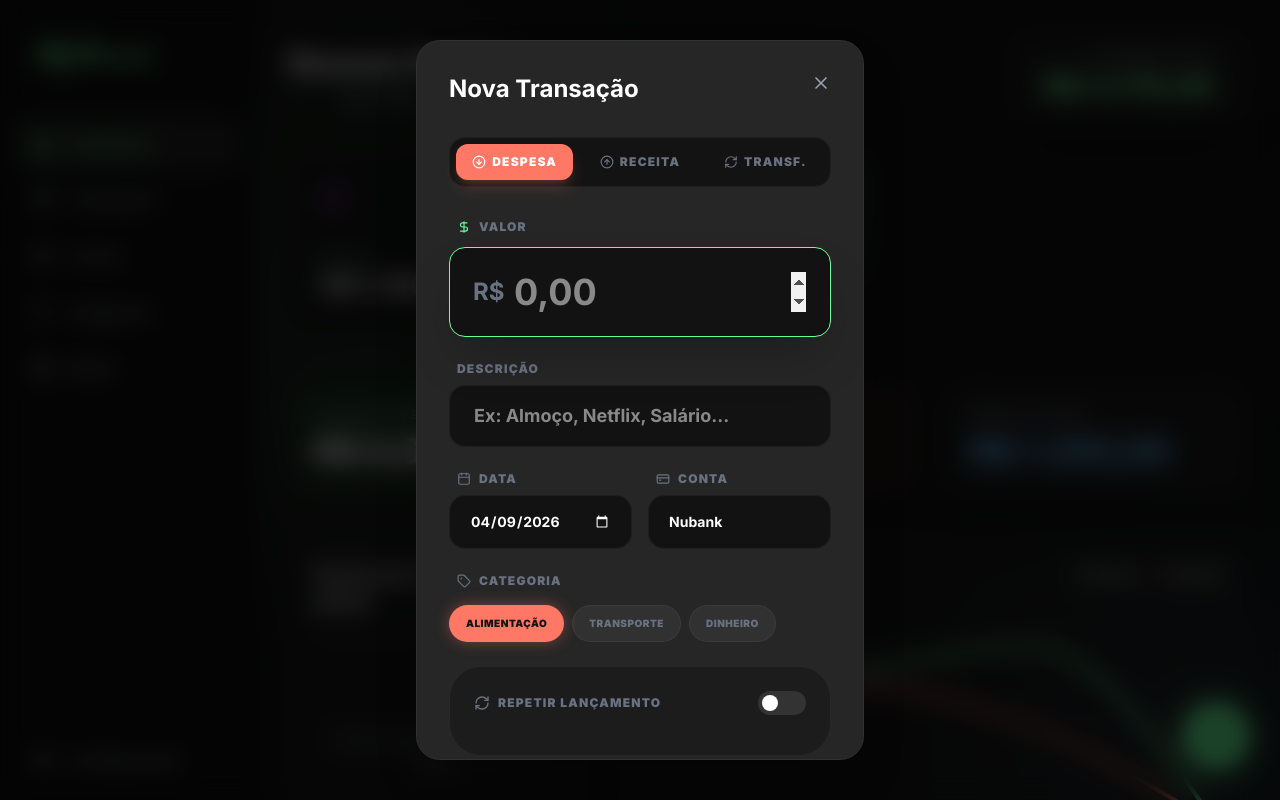
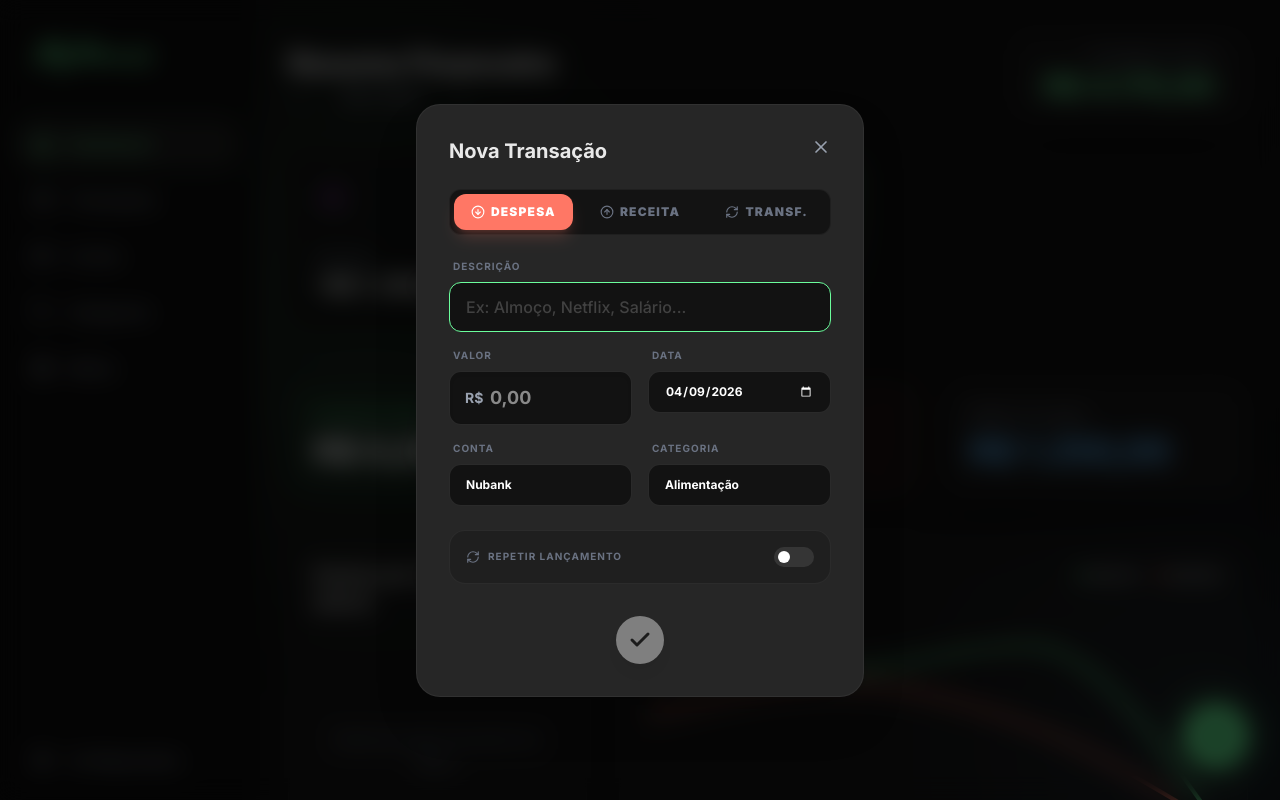
Before and after one commit to Gabriiel-Souza/MyNance, a React (Vite) app: page / in a window 1280 px wide. Both pictures are taken after a click on the button 1216 px from the left and 736 px from the top of the page. Shown: the top 800 px of the page. Built offline with nearby package versions, Linux system fonts and the light colour scheme.

Commit message:
style: refactor TransactionModal for better legibility and compact layout

```diff
--- a/src/components/TransactionModal.tsx
+++ b/src/components/TransactionModal.tsx
@@ -151,11 +151,11 @@ export function TransactionModal({ isOpen, onClose, editTransaction }: ModalProp
           <X size={20} />
         </button>
 
-        <h2 className="text-2xl font-bold mb-8 font-plus-jakarta">
+        <h2 className="text-xl font-bold mb-6 font-plus-jakarta text-white/90">
           {editTransaction ? 'Editar Transação' : 'Nova Transação'}
         </h2>
 
-        <div className="flex gap-2 mb-8 bg-surface-container-low p-1.5 rounded-2xl border border-white/5">
+        <div className="flex gap-2 mb-6 bg-surface-container-low p-1 rounded-xl border border-white/5">
           {(['OUT', 'IN', 'TRANSFER'] as TransactionType[]).map((t) => (
             <button
               key={t}
@@ -181,48 +181,9 @@ export function TransactionModal({ isOpen, onClose, editTransaction }: ModalProp
         </div>
 
         <form onSubmit={handleSubmit} className="flex flex-col gap-6">
-          <div className="flex flex-col gap-6">
-            {isRepetitive && repeatType === 'INSTALLMENT' && (
-              <div className="relative">
-                <label className="block text-xs font-black text-gray-500 uppercase tracking-widest mb-3 flex items-center gap-2 ml-2">
-                  <DollarSign size={14} className="text-secondary" /> Valor Total da Compra
-                </label>
-                <div className="relative">
-                  <span className="absolute left-6 top-1/2 -translate-y-1/2 text-2xl font-bold text-gray-500">R$</span>
-                  <input
-                    type="number"
-                    step="0.01"
-                    value={totalAmount}
-                    onChange={e => handleTotalChange(e.target.value)}
-                    className="w-full bg-background border border-white/5 rounded-2xl pl-16 pr-6 py-6 text-4xl font-bold focus:outline-none border-dashed border-white/10"
-                    placeholder="Total"
-                  />
-                </div>
-              </div>
-            )}
-
-            <div className="relative">
-              <label className="block text-xs font-black text-gray-500 uppercase tracking-widest mb-3 flex items-center gap-2 ml-2">
-                <DollarSign size={14} className="text-primary" /> {isRepetitive && repeatType === 'INSTALLMENT' ? 'Valor de Cada Parcela' : 'Valor'}
-              </label>
-              <div className="relative">
-                <span className="absolute left-6 top-1/2 -translate-y-1/2 text-2xl font-bold text-gray-500">R$</span>
-                <input
-                  type="number"
-                  step="0.01"
-                  required
-                  value={amount}
-                  onChange={e => setAmount(e.target.value)}
-                  className={`w-full bg-background border border-white/5 rounded-2xl pl-16 pr-6 py-6 text-4xl font-bold focus:outline-none focus:border-primary transition-all ${isRepetitive && repeatType === 'INSTALLMENT' ? 'bg-surface-variant/10' : 'shadow-2xl'}`}
-                  placeholder="0,00"
-                  autoFocus={!editTransaction}
-                />
-              </div>
-            </div>
-          </div>
-
+          <div className="flex flex-col gap-4">
             <div>
-            <label className="block text-xs font-black text-gray-500 uppercase tracking-widest mb-2 flex items-center gap-2 ml-2">
+              <label className="block text-[10px] font-bold text-gray-500 uppercase tracking-widest mb-2 ml-1">
                 Descrição
               </label>
               <input
@@ -230,180 +191,199 @@ export function TransactionModal({ isOpen, onClose, editTransaction }: ModalProp
                 required
                 value={desc}
                 onChange={e => setDesc(e.target.value)}
-              className="w-full bg-background border border-white/5 rounded-2xl px-6 py-4 font-bold text-lg focus:outline-none focus:border-primary transition-all"
+                className="w-full bg-background border border-white/10 rounded-xl px-4 py-3 font-medium text-base focus:outline-none focus:border-primary transition-all placeholder:text-white/20"
                 placeholder="Ex: Almoço, Netflix, Salário..."
+                autoFocus={!editTransaction}
               />
             </div>
 
             <div className="grid grid-cols-2 gap-4">
+              {isRepetitive && repeatType === 'INSTALLMENT' && (
+                <div className="col-span-2">
+                  <label className="block text-[10px] font-bold text-gray-500 uppercase tracking-widest mb-2 ml-1">
+                    Valor Total da Compra
+                  </label>
+                  <div className="relative">
+                    <span className="absolute left-4 top-1/2 -translate-y-1/2 text-sm font-bold text-gray-400">R$</span>
+                    <input
+                      type="number"
+                      step="0.01"
+                      value={totalAmount}
+                      onChange={e => handleTotalChange(e.target.value)}
+                      className="w-full bg-background border border-white/10 rounded-xl pl-10 pr-4 py-3 text-lg font-bold focus:outline-none border-dashed"
+                      placeholder="Total"
+                    />
+                  </div>
+                </div>
+              )}
+
               <div>
-              <label className="block text-xs font-black text-gray-500 uppercase tracking-widest mb-2 flex items-center gap-2 ml-2">
-                <Calendar size={14} /> Data
+                <label className="block text-[10px] font-bold text-gray-500 uppercase tracking-widest mb-2 ml-1">
+                  {isRepetitive && repeatType === 'INSTALLMENT' ? 'Val. Parcela' : 'Valor'}
+                </label>
+                <div className="relative">
+                  <span className="absolute left-4 top-1/2 -translate-y-1/2 text-sm font-bold text-gray-400">R$</span>
+                  <input
+                    type="number"
+                    step="0.01"
+                    required
+                    value={amount}
+                    onChange={e => setAmount(e.target.value)}
+                    className="w-full bg-background border border-white/10 rounded-xl pl-10 pr-4 py-3 text-lg font-bold focus:outline-none focus:border-primary transition-all shadow-inner"
+                    placeholder="0,00"
+                  />
+                </div>
+              </div>
+
+              <div>
+                <label className="block text-[10px] font-bold text-gray-500 uppercase tracking-widest mb-2 ml-1">
+                  Data
                 </label>
                 <input
                   type="date"
                   required
                   value={date}
                   onChange={e => setDate(e.target.value)}
-                className="w-full bg-background border border-white/5 rounded-2xl px-5 py-4 font-bold text-sm focus:outline-none focus:border-primary transition-all [color-scheme:dark]"
+                  className="w-full bg-background border border-white/10 rounded-xl px-4 py-3 font-bold text-xs focus:outline-none focus:border-primary transition-all [color-scheme:dark]"
                 />
               </div>
+            </div>
 
+            <div className="grid grid-cols-2 gap-4">
               {type !== 'TRANSFER' ? (
                 <div>
-                <label className="block text-xs font-black text-gray-500 uppercase tracking-widest mb-2 flex items-center gap-2 ml-2">
-                  <CreditCard size={14} /> Conta
+                  <label className="block text-[10px] font-bold text-gray-500 uppercase tracking-widest mb-2 ml-1">
+                    Conta
                   </label>
                   <select
                     required
                     value={accountId}
                     onChange={e => setAccountId(e.target.value)}
-                  className="w-full bg-background border border-white/5 rounded-2xl px-5 py-4 font-bold text-sm focus:outline-none focus:border-primary appearance-none cursor-pointer"
+                    className="w-full bg-background border border-white/10 rounded-xl px-4 py-3 font-bold text-xs focus:outline-none focus:border-primary appearance-none cursor-pointer"
                   >
                     {accounts.map(acc => <option key={acc.id} value={acc.id}>{acc.name}</option>)}
                   </select>
                 </div>
               ) : (
                 <div>
-                  <label className="block text-xs font-black text-gray-500 uppercase tracking-widest mb-2 flex items-center gap-2 ml-2">
-                    <CreditCard size={14} /> Origem
+                  <label className="block text-[10px] font-bold text-gray-500 uppercase tracking-widest mb-2 ml-1">
+                    Origem
                   </label>
                   <select
                     required
                     value={accountId}
                     onChange={e => setAccountId(e.target.value)}
-                    className="w-full bg-background border border-white/5 rounded-2xl px-5 py-4 font-bold text-sm focus:outline-none focus:border-primary appearance-none cursor-pointer"
+                    className="w-full bg-background border border-white/10 rounded-xl px-4 py-3 font-bold text-xs focus:outline-none focus:border-primary appearance-none cursor-pointer"
                   >
                     {accounts.map(acc => <option key={acc.id} value={acc.id}>{acc.name}</option>)}
                   </select>
                 </div>
               )}
-          </div>
 
-          {type === 'TRANSFER' && (
+              {type === 'TRANSFER' ? (
                 <div>
-              <label className="block text-xs font-black text-gray-500 uppercase tracking-widest mb-2 flex items-center gap-2 ml-2">
-                <RefreshCw size={14} /> Destino
+                  <label className="block text-[10px] font-bold text-gray-500 uppercase tracking-widest mb-2 ml-1">
+                    Destino
                   </label>
                   <select
                     required
                     value={destinationAccountId}
                     onChange={e => setDestinationAccountId(e.target.value)}
-                className={`w-full bg-background border rounded-2xl px-5 py-4 font-bold text-sm focus:outline-none focus:border-primary appearance-none cursor-pointer ${accountId === destinationAccountId ? 'border-tertiary' : 'border-white/5'}`}
+                    className={`w-full bg-background border rounded-xl px-4 py-3 font-bold text-xs focus:outline-none focus:border-primary appearance-none cursor-pointer ${accountId === destinationAccountId ? 'border-tertiary' : 'border-white/10'}`}
                   >
                     <option value="" disabled>Escolha o destino...</option>
                     {accounts.filter(acc => acc.id !== accountId).map(acc => (
                       <option key={acc.id} value={acc.id}>{acc.name}</option>
                     ))}
                   </select>
-              {accountId === destinationAccountId && (
-                <p className="text-tertiary text-[10px] font-black uppercase mt-2 ml-2 tracking-widest">Contas devem ser diferentes</p>
+                </div>
+              ) : (
+                <div>
+                  <label className="block text-[10px] font-bold text-gray-500 uppercase tracking-widest mb-2 ml-1">
+                    Categoria
+                  </label>
+                  <select
+                    required
+                    value={categoryId}
+                    onChange={e => setCategoryId(e.target.value)}
+                    className="w-full bg-background border border-white/10 rounded-xl px-4 py-3 font-bold text-xs focus:outline-none focus:border-primary appearance-none cursor-pointer"
+                  >
+                    <option value="" disabled>Buscar categoria...</option>
+                    {categories.map(cat => <option key={cat.id} value={cat.id}>{cat.label}</option>)}
+                  </select>
+                </div>
               )}
             </div>
-          )}
-
-          {type !== 'TRANSFER' && (
-            <div>
-              <label className="block text-xs font-black text-gray-500 uppercase tracking-widest mb-4 flex items-center gap-2 ml-2">
-                <Tag size={14} /> Categoria
-              </label>
-              <div className="flex flex-wrap gap-2">
-                {categories.map(cat => (
-                  <button
-                    key={cat.id}
-                    type="button"
-                    onClick={() => setCategoryId(cat.id)}
-                    className={`px-4 py-2.5 rounded-full text-[10px] font-black transition-all border uppercase tracking-wider ${
-                      categoryId === cat.id
-                        ? 'border-transparent text-background shadow-lg'
-                        : 'border-white/5 bg-white/5 text-gray-500 hover:bg-white/10 hover:text-gray-300'
-                    }`}
-                    style={{
-                      backgroundColor: categoryId === cat.id ? cat.color : undefined,
-                      boxShadow: categoryId === cat.id ? `0 0 15px ${cat.color}60` : undefined
-                    }}
-                  >
-                    {cat.label}
-                  </button>
-                ))}
           </div>
-            </div>
-          )}
 
           {!editTransaction && type !== 'TRANSFER' && (
-            <div className="bg-surface-container-low/50 rounded-[2rem] p-6 border border-white/5">
-              <div className="flex items-center justify-between mb-4">
+            <div className="bg-surface-container-low/30 rounded-2xl p-4 border border-white/5">
+              <div className="flex items-center justify-between">
                 <div className="flex items-center gap-2">
-                  <RefreshCw size={16} className={isRepetitive ? 'text-primary' : 'text-gray-500'} />
-                  <span className={`text-xs font-black uppercase tracking-widest ${isRepetitive ? 'text-white' : 'text-gray-500'}`}>Repetir Lançamento</span>
+                  <RefreshCw size={14} className={isRepetitive ? 'text-primary' : 'text-gray-500'} />
+                  <span className={`text-[10px] font-bold uppercase tracking-widest ${isRepetitive ? 'text-white' : 'text-gray-500'}`}>Repetir Lançamento</span>
                 </div>
                 <button
                   type="button"
                   onClick={() => setIsRepetitive(!isRepetitive)}
-                  className={`w-12 h-6 rounded-full relative transition-all ${isRepetitive ? 'bg-primary' : 'bg-white/10'}`}
+                  className={`w-10 h-5 rounded-full relative transition-all ${isRepetitive ? 'bg-primary' : 'bg-white/10'}`}
                 >
-                  <div className={`absolute top-1 w-4 h-4 rounded-full bg-white transition-all ${isRepetitive ? 'left-7' : 'left-1'}`} />
+                  <div className={`absolute top-1 w-3 h-3 rounded-full bg-white transition-all ${isRepetitive ? 'left-6' : 'left-1'}`} />
                 </button>
               </div>
 
               {isRepetitive && (
-                <div className="space-y-4 animate-in fade-in slide-in-from-top-2">
+                <div className="mt-4 pt-4 border-t border-white/5 space-y-4">
                   <div className="flex gap-2">
                     <button
                       type="button"
                       onClick={() => setRepeatType('FIXED')}
-                      className={`flex-1 py-3 rounded-xl text-[10px] font-black uppercase tracking-widest transition-all ${repeatType === 'FIXED' ? 'bg-white/10 text-white' : 'text-gray-500'}`}
+                      className={`flex-1 py-2 rounded-lg text-[9px] font-bold uppercase tracking-widest transition-all ${repeatType === 'FIXED' ? 'bg-white/10 text-white' : 'text-gray-500'}`}
                     >
-                      Lançamento Fixo
+                      Fixo
                     </button>
                     <button
                       type="button"
                       onClick={() => setRepeatType('INSTALLMENT')}
-                      className={`flex-1 py-3 rounded-xl text-[10px] font-black uppercase tracking-widest transition-all ${repeatType === 'INSTALLMENT' ? 'bg-white/10 text-white' : 'text-gray-500'}`}
+                      className={`flex-1 py-2 rounded-lg text-[9px] font-bold uppercase tracking-widest transition-all ${repeatType === 'INSTALLMENT' ? 'bg-white/10 text-white' : 'text-gray-500'}`}
                     >
                       Parcelado
                     </button>
                   </div>
 
                   {repeatType === 'INSTALLMENT' && (
-                    <div className="flex items-center gap-4">
-                      <span className="text-xs font-bold text-gray-400">Parcelas:</span>
+                    <div className="flex items-center gap-3">
+                      <span className="text-[10px] font-bold text-gray-500 uppercase">Parcelas:</span>
                       <input
                         type="number"
                         min="2"
                         value={repeatCount}
                         onChange={e => handleRepeatCountChange(e.target.value)}
-                        className="w-20 bg-background border border-white/5 rounded-xl px-3 py-2 text-center font-bold focus:outline-none focus:border-primary"
+                        className="w-16 bg-background border border-white/10 rounded-lg px-2 py-1 text-center font-bold text-sm focus:outline-none focus:border-primary"
                       />
                     </div>
                   )}
-
-                  <p className="text-[10px] text-gray-500 italic">
-                    {repeatType === 'FIXED'
-                      ? '* O sistema gerará este lançamento mensalmente pelos próximos 2 anos.'
-                      : `* Serão criados ${repeatCount} lançamentos sequenciais nos próximos meses.`}
-                  </p>
                 </div>
               )}
             </div>
           )}
 
-          <div className="flex flex-col gap-3 pt-4">
+          <div className="flex flex-col gap-3 pt-2">
             <button
               type="submit"
               onClick={!valid ? triggerShake : undefined}
-              className={`w-full bg-primary text-background py-5 font-black rounded-2xl shadow-xl transition-all text-xl uppercase tracking-tight ${!valid ? 'opacity-50 grayscale' : 'hover:scale-[1.02] active:scale-[0.98]'} ${isShaking ? 'animate-shake' : ''}`}
+              className={`w-12 h-12 rounded-full bg-primary text-background self-center flex items-center justify-center shadow-lg transition-all ${!valid ? 'opacity-50 grayscale' : 'hover:scale-110 active:scale-95'} ${isShaking ? 'animate-shake' : ''}`}
             >
-              {editTransaction ? 'Salvar Alterações' : 'Confirmar Lançamento'}
+              <Check size={24} strokeWidth={3} />
             </button>
 
             {editTransaction && (
               <button
                 type="button"
                 onClick={handleDelete}
-                className="w-full bg-tertiary/10 text-tertiary py-4 font-bold rounded-2xl flex items-center justify-center gap-2 hover:bg-tertiary/20 transition-all border border-tertiary/10"
+                className="text-tertiary text-[9px] font-bold uppercase tracking-widest hover:underline mt-2 opacity-50 hover:opacity-100"
               >
-                <Trash2 size={18} /> Excluir Transação
+                Excluir Transação
               </button>
             )}
           </div>
```
Lines whose indentation alone changed are shown as unchanged.
